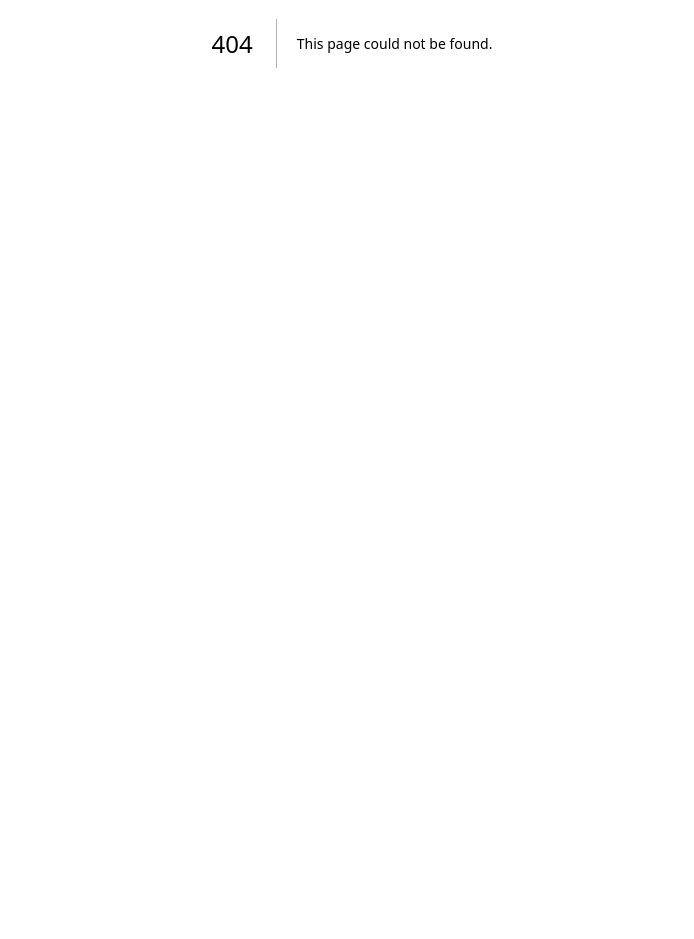
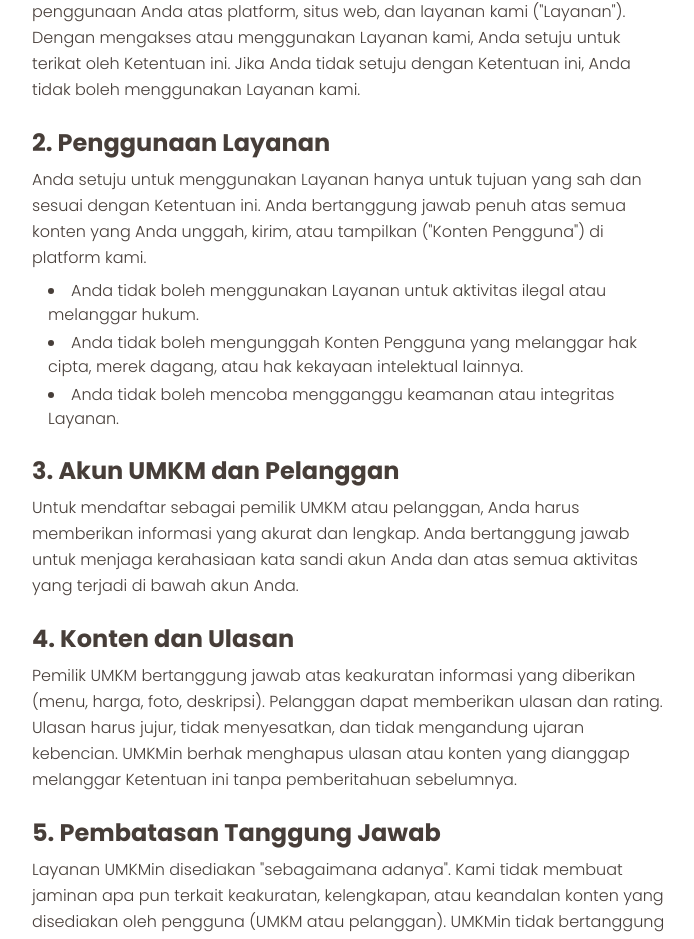
Before and after one commit to Charles03010/indomie-web-kopi, a Next.js app: page /terms in a window 1280 px wide. Before the commit this address had no page. Shown: the part 357-1296 px from the top of the page, without its empty margins (288-982 px from the left). Before the commit the page ends 800 px from the top, so only its background shows below. Built offline with nearby package versions, Linux system fonts and the light colour scheme; no server answers.

Commit message:
add tems pages

```diff
--- /dev/null
+++ b/app/(home)/terms/page.tsx
@@ -0,0 +1,94 @@
+// app/(home)/terms/page.tsx
+
+export default function TermsPage() {
+  return (
+    <section className="bg-(--primary-bg) py-20 min-h-[calc(100vh-200px)]">
+      <div className="max-w-3xl mx-auto px-4 text-(--head-text)">
+        <h1 className="text-5xl font-extrabold text-center mb-12">
+          Syarat dan Ketentuan
+        </h1>
+
+        <div className="bg-white rounded-xl shadow-lg p-8 md:p-12 space-y-6">
+          <section className="space-y-2">
+            <h2 className="text-2xl font-bold">1. Pendahuluan</h2>
+            <p className="font-light leading-relaxed">
+              Selamat datang di UMKMin. Syarat dan Ketentuan ("Ketentuan") ini
+              mengatur penggunaan Anda atas platform, situs web, dan layanan
+              kami ("Layanan"). Dengan mengakses atau menggunakan Layanan kami,
+              Anda setuju untuk terikat oleh Ketentuan ini. Jika Anda tidak setuju
+              dengan Ketentuan ini, Anda tidak boleh menggunakan Layanan kami.
+            </p>
+          </section>
+
+          <section className="space-y-2">
+            <h2 className="text-2xl font-bold">2. Penggunaan Layanan</h2>
+            <p className="font-light leading-relaxed">
+              Anda setuju untuk menggunakan Layanan hanya untuk tujuan yang sah
+              dan sesuai dengan Ketentuan ini. Anda bertanggung jawab penuh atas
+              semua konten yang Anda unggah, kirim, atau tampilkan ("Konten
+              Pengguna") di platform kami.
+            </p>
+            <ul className="list-disc list-inside font-light pl-4 space-y-1">
+              <li>
+                Anda tidak boleh menggunakan Layanan untuk aktivitas ilegal atau
+                melanggar hukum.
+              </li>
+              <li>
+                Anda tidak boleh mengunggah Konten Pengguna yang melanggar hak
+                cipta, merek dagang, atau hak kekayaan intelektual lainnya.
+              </li>
+              <li>
+                Anda tidak boleh mencoba mengganggu keamanan atau integritas
+                Layanan.
+              </li>
+            </ul>
+          </section>
+
+          <section className="space-y-2">
+            <h2 className="text-2xl font-bold">3. Akun UMKM dan Pelanggan</h2>
+            <p className="font-light leading-relaxed">
+              Untuk mendaftar sebagai pemilik UMKM atau pelanggan, Anda harus
+              memberikan informasi yang akurat dan lengkap. Anda bertanggung
+              jawab untuk menjaga kerahasiaan kata sandi akun Anda dan atas semua
+              aktivitas yang terjadi di bawah akun Anda.
+            </p>
+          </section>
+
+          <section className="space-y-2">
+            <h2 className="text-2xl font-bold">4. Konten dan Ulasan</h2>
+            <p className="font-light leading-relaxed">
+              Pemilik UMKM bertanggung jawab atas keakuratan informasi yang
+              diberikan (menu, harga, foto, deskripsi). Pelanggan dapat
+              memberikan ulasan dan rating. Ulasan harus jujur, tidak
+              menyesatkan, dan tidak mengandung ujaran kebencian. UMKMin berhak
+              menghapus ulasan atau konten yang dianggap melanggar Ketentuan ini
+              tanpa pemberitahuan sebelumnya.
+            </p>
+          </section>
+
+          <section className="space-y-2">
+            <h2 className="text-2xl font-bold">5. Pembatasan Tanggung Jawab</h2>
+            <p className="font-light leading-relaxed">
+              Layanan UMKMin disediakan "sebagaimana adanya". Kami tidak membuat
+              jaminan apa pun terkait keakuratan, kelengkapan, atau keandalan
+              konten yang disediakan oleh pengguna (UMKM atau pelanggan). UMKMin
+              tidak bertanggung jawab atas kerugian atau kerusakan apa pun yang
+              timbul dari penggunaan Anda atas Layanan.
+            </p>
+          </section>
+
+          <section className="space-y-2">
+            <h2 className="text-2xl font-bold">6. Perubahan Ketentuan</h2>
+            <p className="font-light leading-relaxed">
+              Kami dapat mengubah Ketentuan ini dari waktu ke waktu. Jika kami
+              melakukan perubahan materi, kami akan memberi tahu Anda melalui
+              email atau pemberitahuan di platform kami. Dengan terus
+              menggunakan Layanan setelah perubahan tersebut, Anda setuju untuk
+              terikat oleh Ketentuan yang telah direvisi.
+            </p>
+          </section>
+        </div>
+      </div>
+    </section>
+  );
+}
--- a/app/components/footer.tsx
+++ b/app/components/footer.tsx
@@ -15,7 +15,7 @@ const Footer = () => {
         </Link>
         <div className="flex mr-10 text-(--head-text) text-lg items-center justify-between w-1/4 font-medium">
           <Link href="/faq">FAQ</Link>
-          <Link href="/#terms">Terms and regulations</Link>
+          <Link href="/terms">Terms and regulations</Link>
           <Link href="/#about">About</Link>
         </div>
       </div>
```
